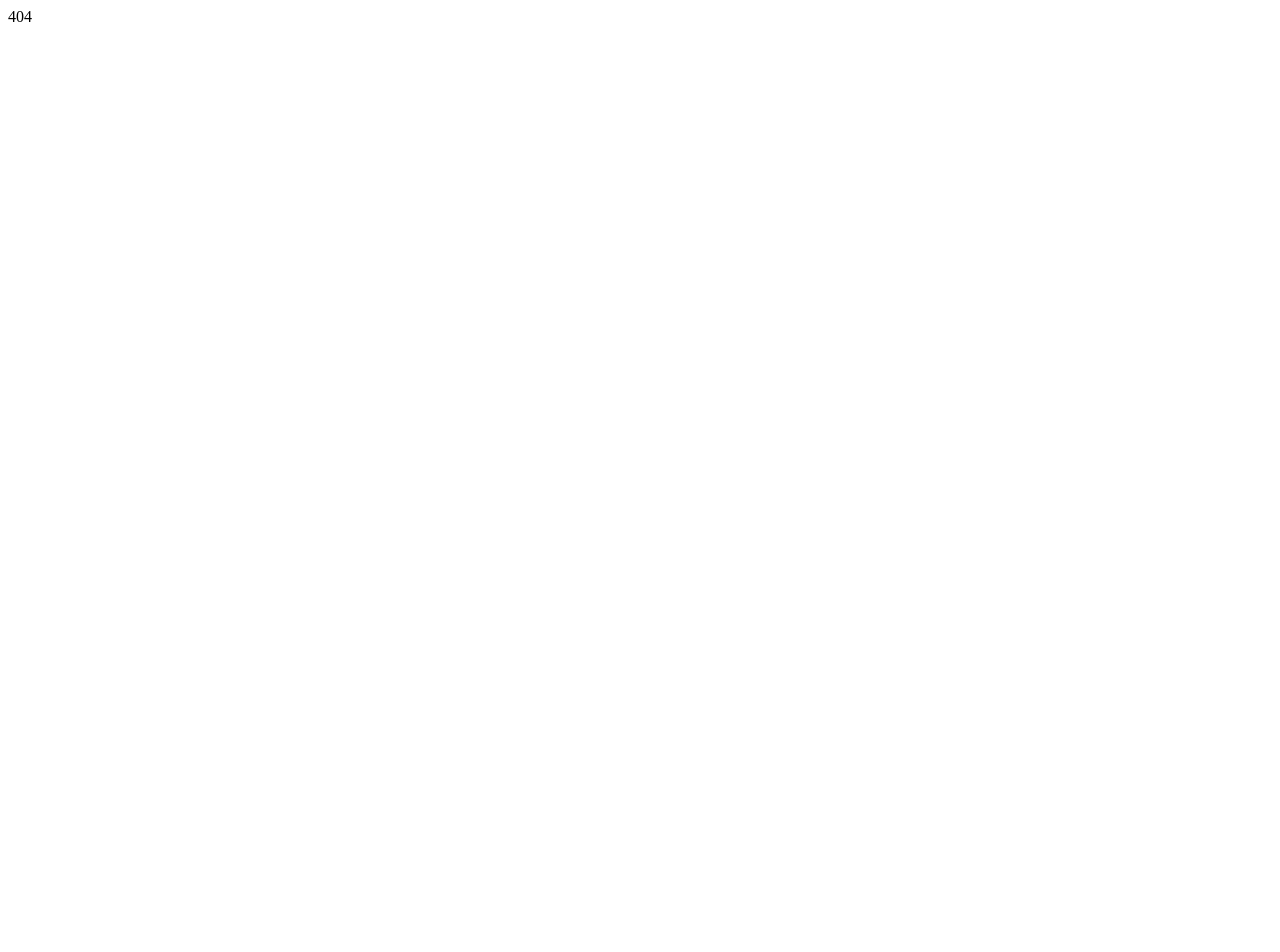
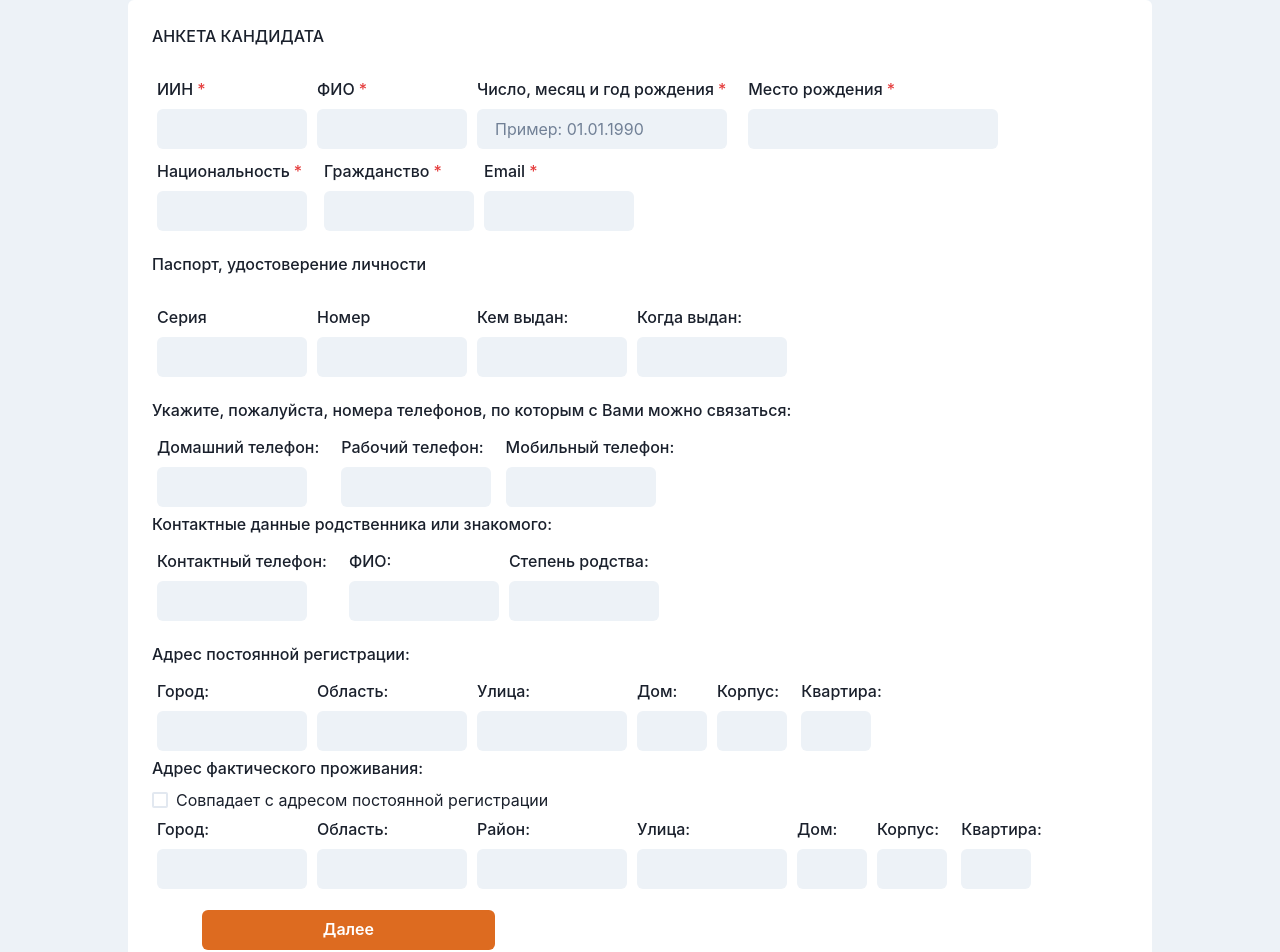
Before and after one commit to Jetonionst/jusan-hire, a React (Create React App) app in the folder front-end/: page /form in a window 1280 px wide. Shown: the top 952 px of the page. Before the commit the page ends 800 px from the top, so only its background shows below. Built offline with nearby package versions, Linux system fonts and the light colour scheme.

Commit message:
added something

```diff
--- a/front-end/src/components/pages/Anketa.jsx
+++ b/front-end/src/components/pages/Anketa.jsx
@@ -10,12 +10,15 @@ import {
   Input,
   VStack,
 } from "@chakra-ui/react";
+import { useState } from "react";
 
 export default function Anketa() {
+  const [page, setPage] = useState(1);
   const formik = useFormik({
     initialValues: {
       iin: "",
       fio: "",
+      previousName: "",
       birthDate: "",
       nationality: "",
       citizenship: "",
@@ -24,6 +27,7 @@ export default function Anketa() {
       passportNumber: "",
       passportIssuedAt: "",
       passportIssuedBy: "",
+      email: "",
       homePhone: "",
       workPhone: "",
       mobilePhone: "",
@@ -31,26 +35,66 @@ export default function Anketa() {
       relativeFIO: "",
       relativeLevel: "",
       email: "",
-      permanentCity: "",
-      permanentRegion: "",
-      permanentDistrict: "",
-      permanentStreet: "",
-      permanentHouse: "",
-      permanentCorpus: "",
-      permanentApartment: "",
-      isAddressMatches: "",
-      factualCity: "",
-      factualRegion: "",
-      factualDistrict: "",
-      factualStreet: "",
-      factualHouse: "",
-      factualCorpus: "",
-      factualApartment: "",
+      // permanentCity: "",
+      // permanentRegion: "",
+      // permanentDistrict: "",
+      // permanentStreet: "",
+      // permanentHouse: "",
+      // permanentCorpus: "",
+      // permanentApartment: "",
+      // isAddressMatches: "",
+      // factualCity: "",
+      // factualRegion: "",
+      // factualDistrict: "",
+      // factualStreet: "",
+      // factualHouse: "",
+      // factualCorpus: "",
+      // factualApartment: "",
+      // educationList: {},
+      // extracurricularList: {},
+      // lastThreeWorkplaces: {},
+      // threeRecommendationPeople: {},
+      // marriageStatus: "",
+      // chilrenList: {},
+      // relativeList: {},
+      // commercialOrganisationList: {},
+      // isRelativeJusanEmployee: "",
+      // relativeJusanEmployeeList: {},
+      // isCarOwner: "",
+      // carList: {},
+      // isMilitary: "",
+      // isSVC: "",
+      // svc: "",
+      // isExpiredLoan: "",
+      // isCriminal: "",
+      // isRelativeCriminal: "",
+      // isCriminalDelo: "",
+      // isAlimentPayer: "",
+      // isHooligan: "",
+      // additionalInfo: "",
+      // isExtraIncome: "",
     },
-    onSubmit: (values) => {
-      alert(JSON.stringify(values, null, 2));
+    onSubmit: async (values) => {
+      try {
+        values.previousName = "sd";
+        // alert(JSON.stringify(values, null, 2));
+        const req = await fetch("localhost:8081/api/v1/anketa/submit", {
+          method: "POST",
+          body: JSON.stringify(values, null, 2),
+          headers: {
+            "Content-Type": "application/json",
+            Accept: "*/*",
+            // "Access-Control-Allow-Origin": "*",
           },
         });
+        // console.log(req);
+      } catch (err) {
+        console.log(err);
+      }
+    },
+  });
+
+  if (page === 1) {
     return (
       <ChakraProvider>
         <Flex bg="gray.100" align="center" justify="center" h="80%">
@@ -65,10 +109,8 @@ export default function Anketa() {
                   flexWrap="wrap"
                 >
                   <div className="field">
-                  <FormControl isRequired={false}>
                     <FormLabel htmlFor="text">ИИН</FormLabel>
                     <Input
-                      required
                       w={150}
                       id="iin"
                       name="iin"
@@ -77,7 +119,6 @@ export default function Anketa() {
                       onChange={formik.handleChange}
                       value={formik.values.iin}
                     />
-                  </FormControl>
                   </div>
                   <div className="field">
                     <FormLabel htmlFor="text">ФИО</FormLabel>
@@ -143,6 +184,18 @@ export default function Anketa() {
                       value={formik.values.citizenship}
                     />
                   </div>
+                  <div className="field">
+                    <FormLabel htmlFor="text">Email</FormLabel>
+                    <Input
+                      w={150}
+                      id="email"
+                      name="email"
+                      type="text"
+                      variant="filled"
+                      onChange={formik.handleChange}
+                      value={formik.values.email}
+                    />
+                  </div>
                 </FormControl>
                 <FormLabel htmlFor="text">
                   Паспорт, удостоверение личности
@@ -181,12 +234,12 @@ export default function Anketa() {
                     <FormLabel htmlFor="text">Кем выдан:</FormLabel>
                     <Input
                       w={150}
-                    id="passportIssuedAt"
-                    name="passportIssuedAt"
+                      id="passportIssuedBy"
+                      name="passportIssuedBy"
                       type="text"
                       variant="filled"
                       onChange={formik.handleChange}
-                    value={formik.values.passportIssuedAt}
+                      value={formik.values.passportIssuedBy}
                     />
                   </div>
                   <div className="field">
@@ -261,7 +314,9 @@ export default function Anketa() {
                       //   justifyContent="space-between"
                     >
                       <div className="field">
-                      <FormLabel htmlFor="text">Контактный телефон:</FormLabel>
+                        <FormLabel htmlFor="text">
+                          Контактный телефон:
+                        </FormLabel>
                         <Input
                           w={150}
                           id="relativePhone"
@@ -287,7 +342,6 @@ export default function Anketa() {
                       <div className="field">
                         <FormLabel htmlFor="text">Степень родства:</FormLabel>
                         <Input
-                        idDateOfIssue
                           w={150}
                           id="relativeDegree"
                           name="relativeLevel"
@@ -329,19 +383,6 @@ export default function Anketa() {
                         <Input
                           w={150}
                           id="permanentRegion"
-                        name="permanentRegion"
-                        type="text"
-                        variant="filled"
-                        onChange={formik.handleChange}
-                        value={formik.values.permanentRegion}
-                      />
-                    </div>
-                    <div className="field">
-                      <FormLabel htmlFor="text">Район:</FormLabel>
-                      <Input
-                        idDateOfIssue
-                        w={150}
-                        id="permanentDistrict"
                           name="permanentDistrict"
                           type="text"
                           variant="filled"
@@ -352,7 +393,6 @@ export default function Anketa() {
                       <div className="field">
                         <FormLabel htmlFor="text">Улица:</FormLabel>
                         <Input
-                        idDateOfIssue
                           w={150}
                           id="permanentStreet"
                           name="permanentStreet"
@@ -365,7 +405,6 @@ export default function Anketa() {
                       <div className="field">
                         <FormLabel htmlFor="text">Дом:</FormLabel>
                         <Input
-                        idDateOfIssue
                           w={70}
                           id="permanentHouse"
                           name="permanentHouse"
@@ -378,7 +417,6 @@ export default function Anketa() {
                       <div className="field">
                         <FormLabel htmlFor="text">Корпус:</FormLabel>
                         <Input
-                        idDateOfIssue
                           w={70}
                           id="permanentCorpus"
                           name="permanentCorpus"
@@ -391,7 +429,6 @@ export default function Anketa() {
                       <div className="field">
                         <FormLabel htmlFor="text">Квартира:</FormLabel>
                         <Input
-                        idDateOfIssue
                           w={70}
                           id="permanentApartment"
                           name="permanentApartment"
@@ -450,7 +487,6 @@ export default function Anketa() {
                         <div className="field">
                           <FormLabel htmlFor="text">Район:</FormLabel>
                           <Input
-                          idDateOfIssue
                             w={150}
                             id="factualDistrict"
                             name="factualDistrict"
@@ -463,7 +499,6 @@ export default function Anketa() {
                         <div className="field">
                           <FormLabel htmlFor="text">Улица:</FormLabel>
                           <Input
-                          idDateOfIssue
                             w={150}
                             id="factualStreet"
                             name="factualStreet"
@@ -476,7 +511,6 @@ export default function Anketa() {
                         <div className="field">
                           <FormLabel htmlFor="text">Дом:</FormLabel>
                           <Input
-                          idDateOfIssue
                             w={70}
                             id="factualHouse"
                             name="factualHouse"
@@ -489,7 +523,6 @@ export default function Anketa() {
                         <div className="field">
                           <FormLabel htmlFor="text">Корпус:</FormLabel>
                           <Input
-                          idDateOfIssue
                             w={70}
                             id="factualCorpus"
                             name="factualCorpus"
@@ -502,7 +535,6 @@ export default function Anketa() {
                         <div className="field">
                           <FormLabel htmlFor="text">Квартира:</FormLabel>
                           <Input
-                          idDateOfIssue
                             w={70}
                             id="factualApartment"
                             name="factualApartment"
@@ -525,8 +557,17 @@ export default function Anketa() {
               >
                 Remember me?
               </Checkbox> */}
-              <Button type="submit" colorScheme="purple" width="full">
-                Login
+
+                <Button
+                  colorScheme="orange"
+                  width="30%"
+                  type="submit"
+                  marginLeft="50px"
+                  // onClick={() => {
+                  //   // setPage(2);
+                  // }}
+                >
+                  Далее
                 </Button>
               </VStack>
             </form>
@@ -535,3 +576,63 @@ export default function Anketa() {
       </ChakraProvider>
     );
   }
+  if (page === 2) {
+    return (
+      <ChakraProvider>
+        <Flex bg="gray.100" align="center" justify="center" h="100vh">
+          <Box bg="white" p={6} rounded="md" w={"80%"}>
+            <form onSubmit={formik.handleSubmit}>
+              <VStack spacing={4} align="flex-start">
+                <FormLabel htmlFor="text">АНКЕТА КАНДИДАТА</FormLabel>
+                <FormControl
+                  isRequired
+                  display="flex"
+                  // justifyContent="space-between"
+                  flexWrap="wrap"
+                >
+                  <div className="field">
+                    <FormLabel htmlFor="text">
+                      Образование (в том числе неоконченное):
+                    </FormLabel>
+                    <Input
+                      w={150}
+                      id="educationList"
+                      name="educationList"
+                      type="text"
+                      variant="filled"
+                      onChange={formik.handleChange}
+                      value={formik.values.educationList}
+                    />
+                  </div>
+                </FormControl>
+                <div className="buttons">
+                  <Button
+                    colorScheme="orange"
+                    width="30%"
+                    marginLeft="50px"
+                    onClick={() => {
+                      setPage(1);
+                    }}
+                  >
+                    Назад
+                  </Button>
+                  <Button
+                    colorScheme="orange"
+                    width="30%"
+                    marginLeft="50px"
+                    onClick={() => {
+                      setPage(3);
+                    }}
+                  >
+                    Далее
+                  </Button>
+                </div>
+              </VStack>
+            </form>
+          </Box>
+        </Flex>
+      </ChakraProvider>
+    );
+  }
+  return <div className="sd">{page}</div>;
+}
--- a/front-end/src/index.js
+++ b/front-end/src/index.js
@@ -18,7 +18,7 @@ root.render(
         <Route path="*" exact={true} element={<NotFoundPage />} />
         <Route path="/login" element={<Login />} />
         <Route path="/registration" element={<Registration />} />
-        <Route path="/anketa" element={<Anketa />} />
+        <Route path="/form" element={<Anketa />} />
       </Routes>
     </Router>
   </React.StrictMode>
```
Lines whose indentation alone changed are shown as unchanged.
